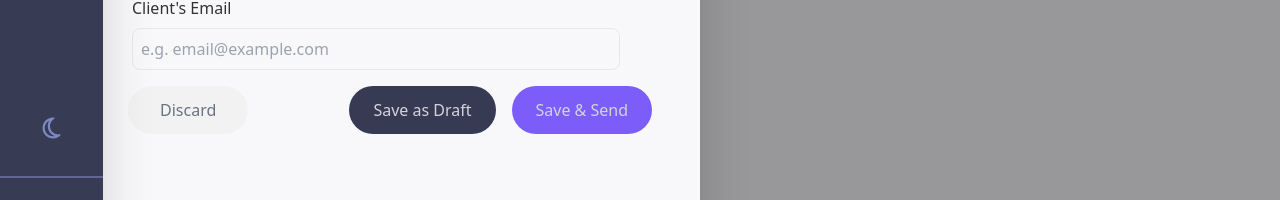
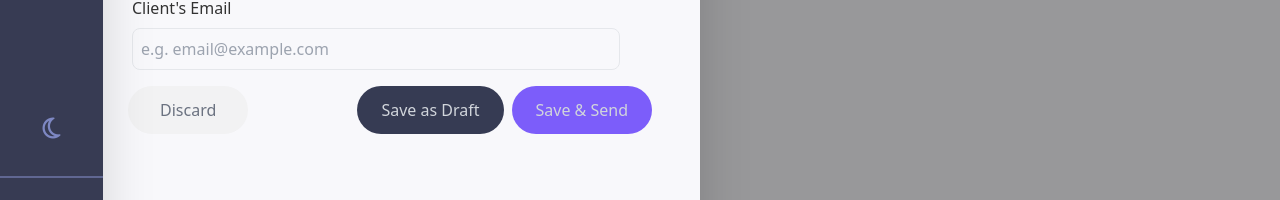
Before and after one commit to sukanyagurav/Invoice-app, a React (Vite) app: page / in a window 1280 px wide. Both pictures are taken after a click on the button "New Invoice". Shown: the part 526-726 px from the top of the page. Built offline with nearby package versions, Linux system fonts and the light colour scheme.

Commit message:
updated css for modal

```diff
--- a/src/components/Modal.jsx
+++ b/src/components/Modal.jsx
@@ -29,6 +29,7 @@ const schemaTypes = {
 };
 const Modal = ({ closeModal, children, isOpen }) => {
   const [itemList, setItemList] = useState([]);
+
   const schema = z.object(schemaTypes);
   const {
     register,
@@ -50,7 +51,6 @@ const Modal = ({ closeModal, children, isOpen }) => {
   }
 
   function validateData(data){
-    console.log(data)
   }
   return (
     <>
@@ -59,7 +59,7 @@ const Modal = ({ closeModal, children, isOpen }) => {
         onClick={closeModal}
       ></div>
       <dialog
-        className="fixed top-[5rem] md:top-0 -left-0  p-6 pt-12 md:p-12 md:pl-[8rem]  min-h-screen   text-black z-20  drop-shadow-2xl rounded-tr-3xl rounded-br-3xl w-full md:w-[700px] md:right-auto  "
+        className="fixed top-[5rem] md:top-0 -left-0  p-4 pt-12 md:p-12 md:pl-[8rem]  min-h-screen   text-black z-20  drop-shadow-2xl rounded-tr-3xl rounded-br-3xl w-full md:w-[700px] md:right-auto  "
         open={isOpen}
       >
         <h2 className="text-3xl font-bold">Create Invoice</h2>
@@ -187,7 +187,7 @@ const Modal = ({ closeModal, children, isOpen }) => {
                     <option value="30">Net 30 Days</option>
                   </select>
                   <span
-                    className={`fa-solid fa-angle-down transition-all duration-300 absolute top-[60%] right-6`}
+                    className={`fa-solid fa-angle-down transition-all duration-300 absolute top-[65%] right-6`}
                   ></span>
                 </div>
               </div>
@@ -253,23 +253,24 @@ const Modal = ({ closeModal, children, isOpen }) => {
             </div>
           </div>
 
-          <div className="flex justify-between gap-4 py-4 mt-auto ">
+
+        </form>
+        <div className="flex sticky justify-between gap-4 py-4 mt-auto ">
             <button
-              className="lightBtn p-3 px-8 rounded-full"
+              className="lightBtn p-3 rounded-2xl px-4 md:px-8 md:rounded-full"
               onClick={closeModal}
             >
               Discard
             </button>
-            <div className="flex gap-4">
-              <button className="p-3 bg-[#363B53] ml-8 px-6 text-gray-300 rounded-full">
+            <div className="flex gap-2">
+              <button className="p-3 bg-[#363B53] px-4 rounded-2xl md:ml-8 md:px-6 text-gray-300 md:rounded-full">
                 Save as Draft
               </button>
-              <button className="p-3 bg-[#7C5DFA]  px-6 text-gray-300 rounded-full">
+              <button className="p-3 bg-[#7C5DFA] px-4  md:px-6 text-gray-300 rounded-2xl md:rounded-full">
                 Save & Send
               </button>
             </div>
           </div>
-        </form>
       </dialog>
     </>
   );
--- a/src/index.css
+++ b/src/index.css
@@ -59,9 +59,3 @@ input[type='radio']:checked + label::before{
 [data-theme="dark"] .lightBtn,[data-theme='dark']  input{
     @apply bg-[#1E2139] text-gray-400 border-gray-700;
 }
-
-
-.form{
-    height: calc(-5rem + 100vh);
-
-}
```
